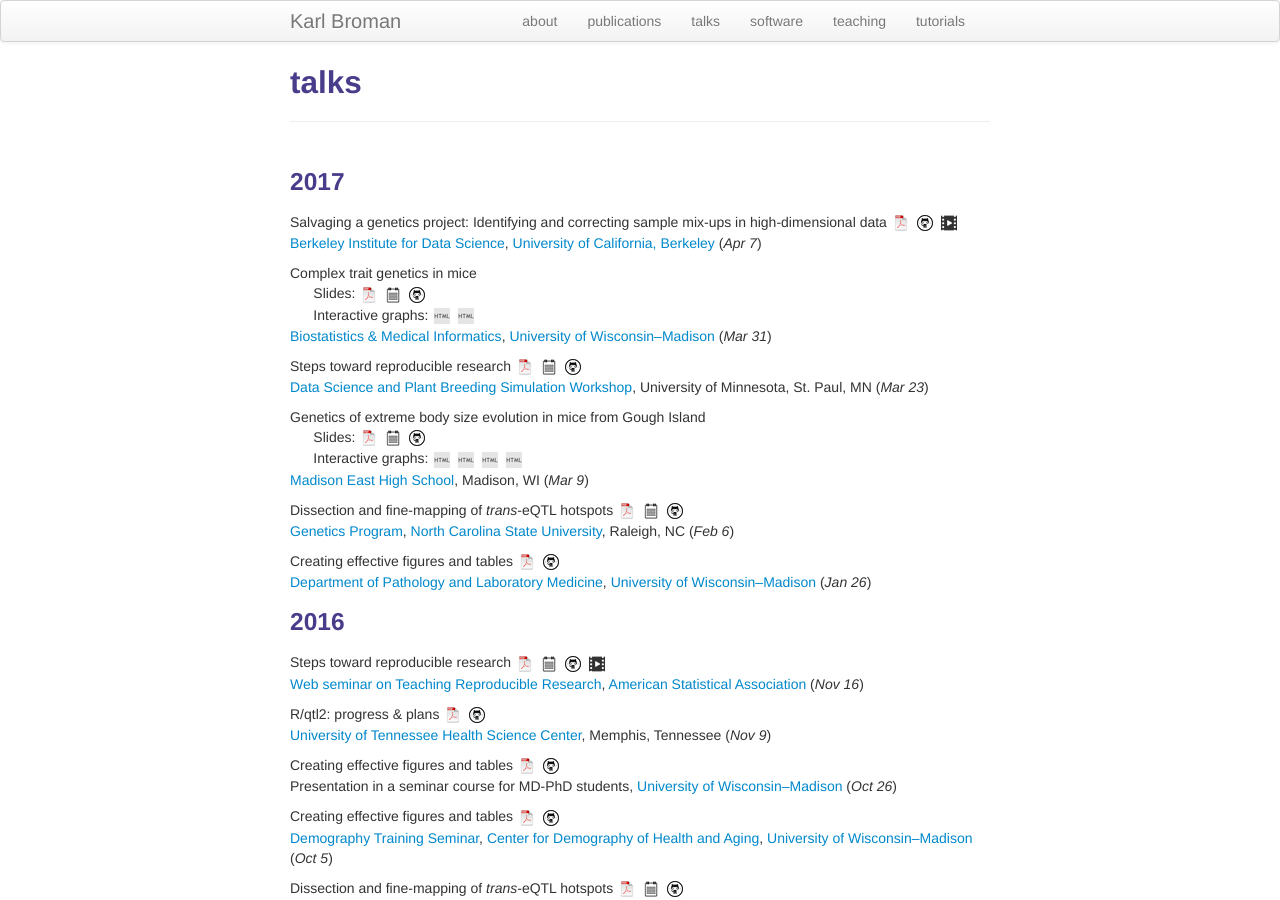
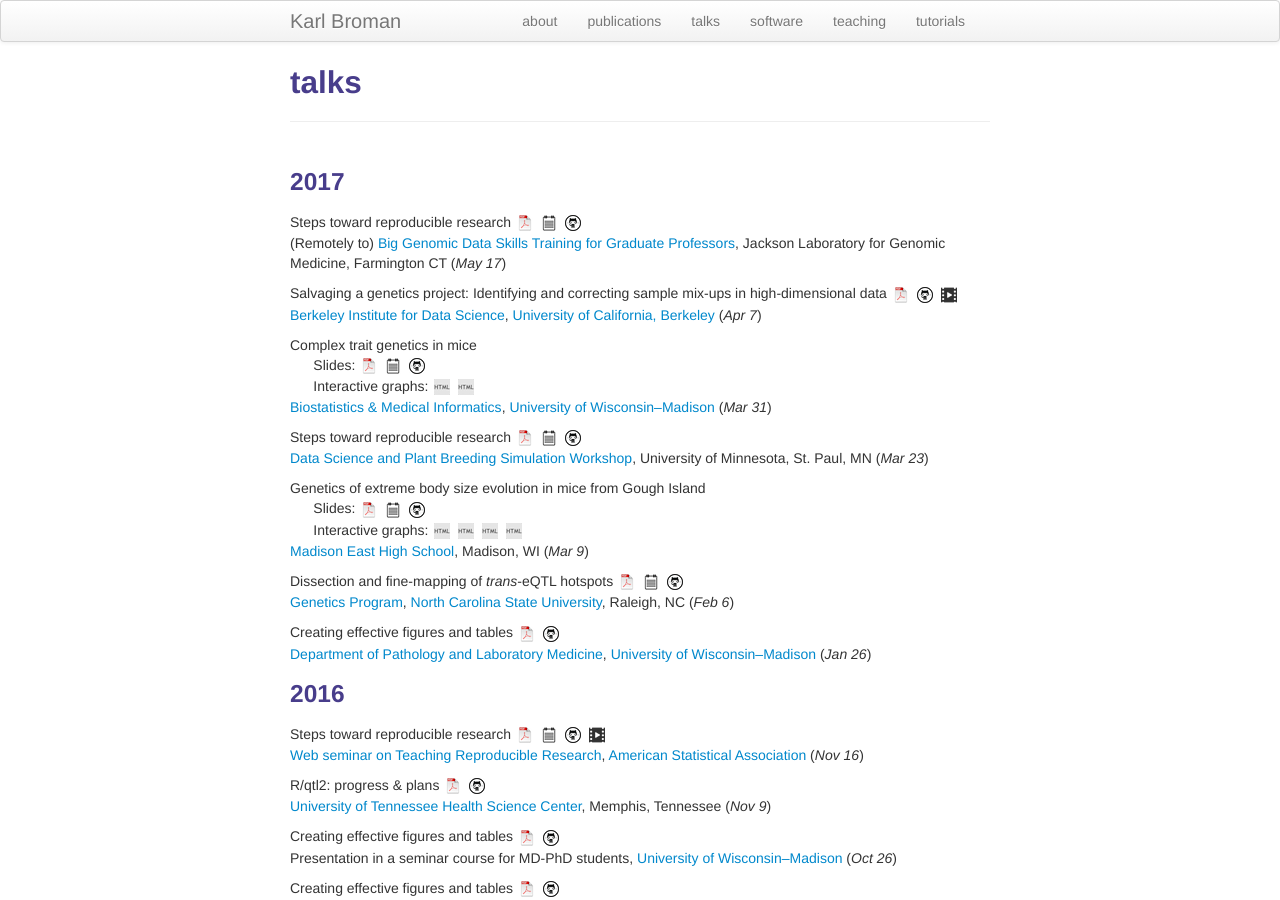
Before and after one commit to kbroman/kbroman.github.io, a Jekyll site: the page built from pages/talks.md, in a window 1280 px wide and 900 px high. Built offline with Jekyll 4.4.1, drawn with Linux system fonts in a browser that asks for light colours.

Commit message:
Link to JAX talk on repro research

```diff
--- a/pages/talks.md
+++ b/pages/talks.md
@@ -7,6 +7,15 @@ description: Karl Broman's talks
 
 
 ###  2017
+
+Steps toward reproducible research
+[![pdf](icons16/pdf-icon.png)](https://www.biostat.wisc.edu/~kbroman/presentations/repro_research_JAX2017.pdf)
+[![pdf w/notes](icons16/notes-icon.png)](https://www.biostat.wisc.edu/~kbroman/presentations/repro_research_JAX2017_withnotes.pdf)
+[![github](icons16/github-icon.png)](https://github.com/kbroman/Talk_ReproRes)<br/>
+(Remotely to)
+[Big Genomic Data Skills Training for Graduate Professors](https://www.jax.org/education-and-learning/education-calendar/2017/may/graduate-big-genomic-data-skills-training-for-professors#),
+Jackson Laboratory for Genomic Medicine, Farmington CT
+(_May 17_)
 
 Salvaging a genetics project: Identifying and correcting sample mix-ups in high-dimensional data
 [![pdf](icons16/pdf-icon.png)](https://www.biostat.wisc.edu/~kbroman/presentations/berkeley2017.pdf)
```
